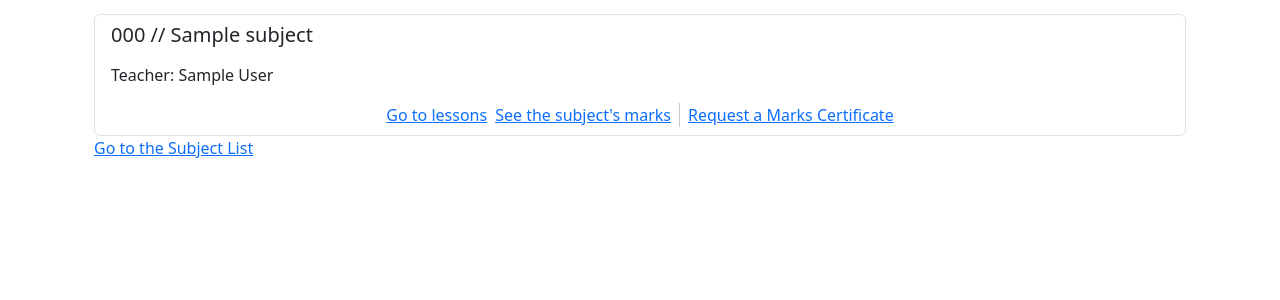
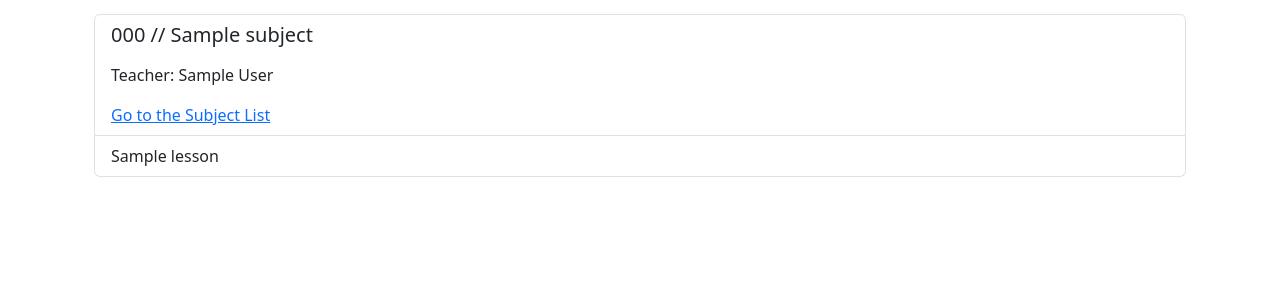
Before and after one commit to SamuP14/lumino, a Django app: page /subjects/000/ in a window 1280 px wide. Shown: the part 56-356 px from the top of the page. Run offline with Django 5.2, Linux system fonts and the light colour scheme; a user stored in the database is signed in; tables that the repository leaves empty hold one stand-in row (values such as "Sample post"); some libraries are stand-ins or nearby versions.

Commit message:
cambios menores

```diff
--- a/shared/templates/dashboard.html
+++ /dev/null
@@ -1,21 +0,0 @@
-{% extends "base.html" %}
-{% block content %}
-  <div class="d-flex flex-row justify-content-center">
-    <a href="{% url "subjects:subject-lessons" subject %}" class="me-2">Go to lessons</a>
-    <a href="{% url "subjects:mark-list" subject %}" class="me-2">See the subject's marks</a>
-    <div class="vr"></div>
-    {% if user.profile.is_student %}
-      {% block student %}
-        <div>
-          <a href="{% url "users:request-certificate" %}" class="ms-2">Request a Marks Certificate</a>
-        </div>
-      {% endblock %}
-    {% else %}
-      {% block teacher %}
-        <div>
-          <a href="{% url "subjects:add-lesson" subject %}" class="ms-2">Add a Lesson</a>
-        </div>
-      {% endblock %}
-    {% endif %}
-  </div>
-{% endblock %}
--- a/subjects/templates/lessons/lesson_list.html
+++ b/subjects/templates/lessons/lesson_list.html
@@ -1,7 +1,3 @@
-{% extends "base.html" %}
-{% block title %} | {{ subject.code }} | Lessons {% endblock %}
-{% block content %}
-{% include "navbar.html" %}
 <div class="container" style="margin-top: 70px;">
   <div class="d-flex flex-start mb-3">
     <h4>Welcome, {{ user.username }} 👋</h4>
@@ -20,4 +16,3 @@
     {% endfor %}
   </div>
 </div>
-{% endblock %}
--- a/subjects/templates/subjects/subject_detail.html
+++ b/subjects/templates/subjects/subject_detail.html
@@ -12,9 +12,19 @@
         <p class="mt-3">
           Teacher: {{ subject.teacher.get_full_name }}
         </p>
-        {% include "dashboard.html" %}
+        <a href="{% url 'subjects:subject-list' %}">Go to the Subject List</a>
       </div>
+      {% for lesson in lessons %}
+        <div class="list-group-item d-flex justify-content-between align-items-center">
+          {{ lesson.title }}
+        </div>
+      {% empty %}
+        {% if user.profile.is_student %}
+          <div class="alert alert-warning" role="alert">
+            This subject doesn't have any lessons yet.
+          </div>
+        {% endif %}
+      {% endfor %}
     </div>
-    <a href="{% url 'subjects:subject-list' %}">Go to the Subject List</a>
   </div>
 {% endblock %}
--- a/subjects/templates/subjects/subject_list.html
+++ b/subjects/templates/subjects/subject_list.html
@@ -21,7 +21,7 @@
         {% if user.profile.is_student %}
           <div class="alert alert-warning" role="alert">
             You don't have any subjects yet.
-            <a href="{% url "users:enroll-subjects" %}" class="alert-link">Enroll in one or more of our subjects here!</a>
+            <a href="{% url "subjects:enroll-subjects" %}" class="alert-link">Enroll in one or more of our subjects here!</a>
           </div>
         {% endif %}
       {% endfor %}
--- a/subjects/views.py
+++ b/subjects/views.py
@@ -25,10 +25,15 @@ def subject_detail(request, subject_code):
     else:
         subject = request.user.teacher_subjects.get(code=subject_code)
 
+    lessons = subject.lessons.all()
+
     return render(
         request,
         'subjects/subject_detail.html',
-        dict(subject=subject),
+        dict(
+            subject=subject,
+            lessons=lessons,
+        ),
     )
 
 
```
Lines whose indentation alone changed are shown as unchanged.
